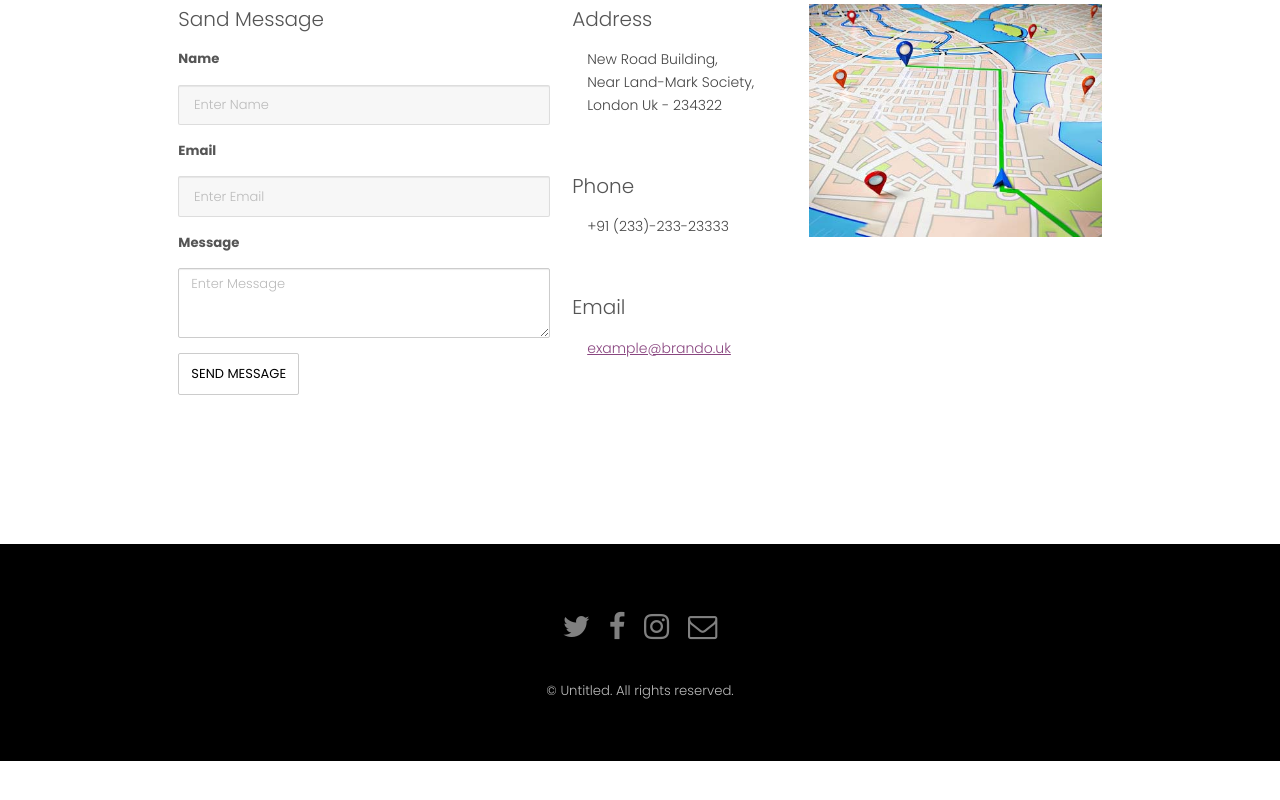
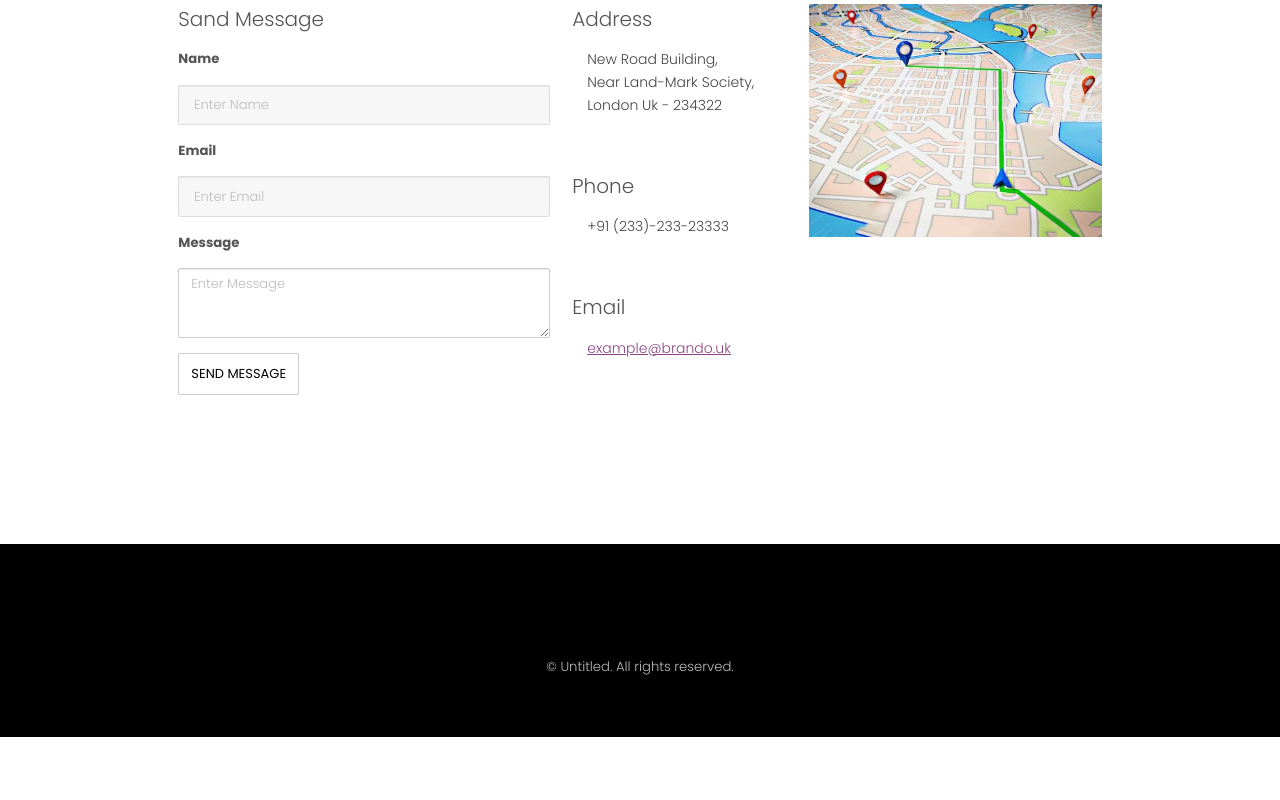
Before and after one commit to bravekjel/bravewedding.gitbub.io, a plain HTML site: page index.html in a window 1280 px wide. Shown: the part 3533-4333 px from the top of the page. Drawn offline with Linux system fonts and the light colour scheme.

Commit message:
Update main.css

```diff
--- a/main.css
+++ b/main.css
@@ -1,5 +1,4 @@
 @charset "UTF-8";
-@import url(font-awesome.min.css);
 @import url("https://fonts.googleapis.com/css?family=Poppins:300,400,500,600,700");
 
 /*
```
